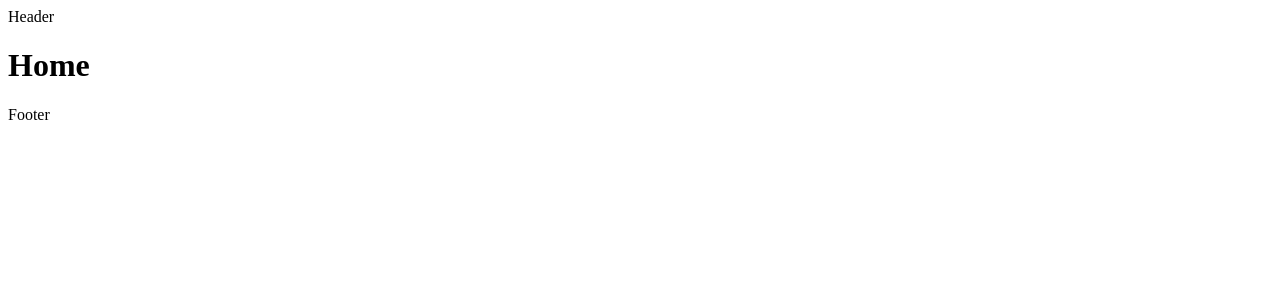
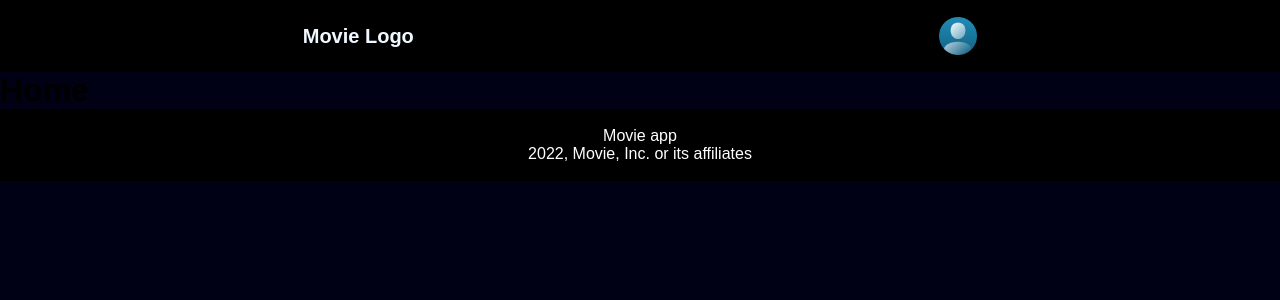
Before and after one commit to boukssis/movie-react-app, a React (Create React App) app: page / in a window 1280 px wide. Shown: the top 300 px of the page. Built offline with nearby package versions, Linux system fonts and the light colour scheme; no server answers.

Commit message:
Header + footer + fetch movie api data

```diff
--- a/src/App.js
+++ b/src/App.js
@@ -11,12 +11,15 @@ function App() {
   return (
     <div className="App">
       <Router>
-        <Header/>
-        <Routes>
-        <Route path='/' element={<Home/>} />
-          <Route path="/movie/:imbdID" element={<MovieDetail/>} />
-          <Route path="*" element={<PageNotFound/>} />
-        </Routes>
+        <Header />
+        <div className="containe">
+          <Routes>
+            <Route path="/" element={<Home />} />
+            <Route path="/movie/:imbdID" element={<MovieDetail />} />
+            <Route path="*" element={<PageNotFound />} />
+          </Routes>
+        </div>
+
         <Footer />
       </Router>
     </div>
--- a/src/App.scss
+++ b/src/App.scss
@@ -0,0 +1,20 @@
+
+*{
+    margin: 0;
+    padding: 0;
+    box-sizing: border-box;
+    font-family: Arial, Helvetica, sans-serif;
+
+}
+
+a{
+    text-decoration: none;
+}
+
+body{
+     background-color:rgb(1, 1, 22) ;
+}
+
+.container{
+    margin: 0px 40px;
+}
--- a/src/components/Footer/Footer.js
+++ b/src/components/Footer/Footer.js
@@ -1,8 +1,12 @@
 import React from 'react'
-
+import './Footer.scss'
 function Footer() {
   return (
-    <div>Footer</div>
+    <div className='footer'>
+<div>Movie app</div>
+<div>2022, Movie, Inc. or its affiliates</div>
+
+    </div>
   )
 }
 
--- a/src/components/Footer/Footer.scss
+++ b/src/components/Footer/Footer.scss
@@ -0,0 +1,10 @@
+
+.footer{
+    background:black;
+    height:72px;
+    display: flex;
+    justify-content: center;
+    align-items: center;
+    flex-direction: column;
+    color: white;
+}
--- a/src/components/Header/Header.js
+++ b/src/components/Header/Header.js
@@ -1,8 +1,18 @@
 import React from 'react'
+import {Link} from 'react-router-dom'
+import user from '../../Images/user.png'
+import "./Header.scss"
 
 function Header() {
   return (
-    <div>Header</div>
+    <div className="header">
+      <Link to="/">
+      <div className="logo">Movie Logo</div>
+      </Link>
+      <div className="user-image">
+        <img src={user} alt="user" />
+      </div>
+    </div>
   )
 }
 
--- a/src/components/Header/Header.scss
+++ b/src/components/Header/Header.scss
@@ -0,0 +1,21 @@
+
+.header{
+    background-color: Black;
+    height: 72px;
+    padding: 0px 40px;
+    display: flex;
+    align-items: center;
+    justify-content: space-around;
+}
+
+.logo{
+    color: aliceblue;
+    font-size: 20px;
+    font-weight: 600;
+}
+
+.user-image, .user-image img{
+    width: 38px;
+    height: 38px;
+
+}
--- a/src/components/Home/Home.js
+++ b/src/components/Home/Home.js
@@ -1,6 +1,21 @@
-import React from 'react'
+import React, {useEffect} from 'react'
+import movieApi from "../../common/APIs/MovieApi"
+import {APIKey} from "../../common/APIs/MovieApiKey"
+
 
 function Home() {
+useEffect(()=>{
+  const movieText ="Harry"
+  const fetchMovies= async ()=>{
+    const resp= await movieApi.get(`?apiKey=${APIKey}&s=${movieText}&type=movie`)
+    .catch((err)=>{
+      console.log(err)
+    })
+    console.log("resp",resp);
+  }
+  fetchMovies()
+},[])
+
   return (
     <div>
       <h1>
```
Also changed, not shown: src/Images/pnf.jpg (added), src/Images/user.png (added).
